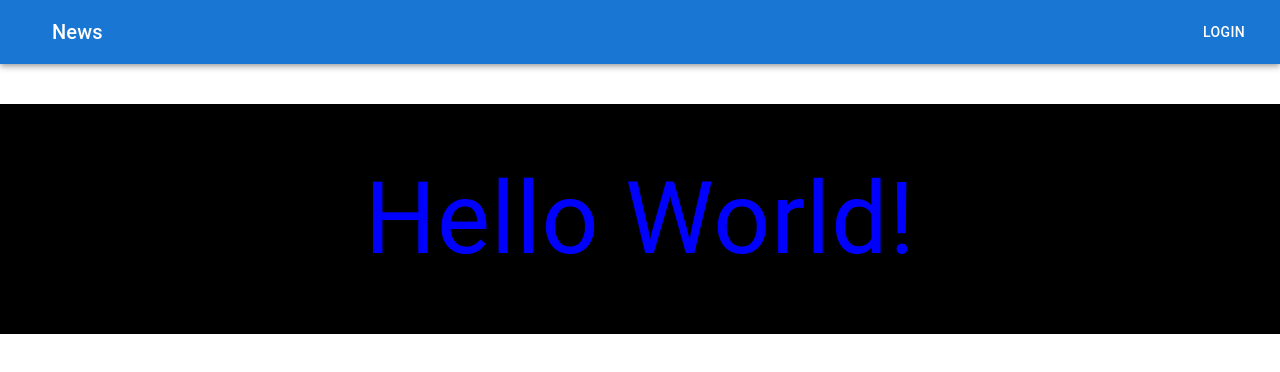
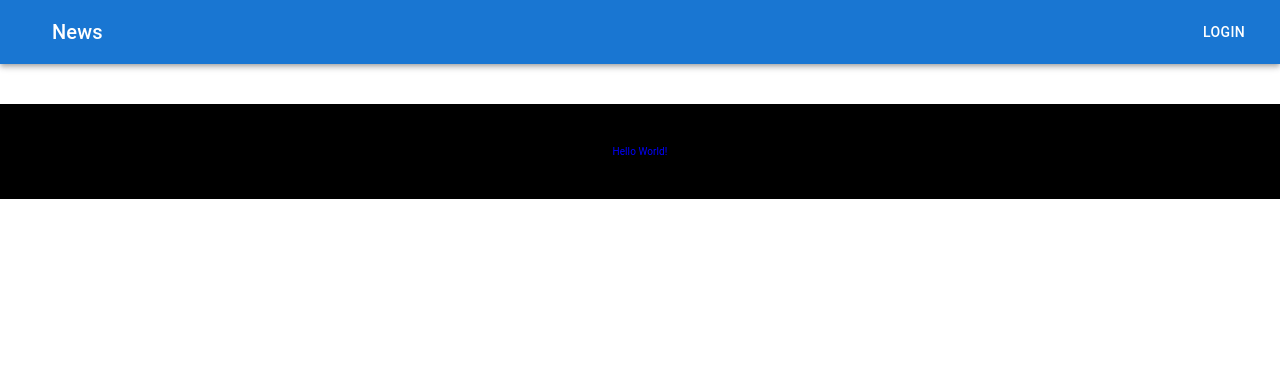
Before and after one commit to yusei53/mui-practice, a Next.js app: page /yuse in a window 1280 px wide. Shown: the top 372 px of the page. Built offline with nearby package versions, Linux system fonts and the light colour scheme.

Commit message:
文字を小さくした

```diff
--- a/app/yuse/page.tsx
+++ b/app/yuse/page.tsx
@@ -5,7 +5,7 @@ const page = () => {
   return (
     <Box>
       <Typography
-        fontSize={"100px"}
+        fontSize={"10px"}
         color={{ sm: "red", md: "blue" }}
         bgcolor={"black"}
         display={"flex"}
```
